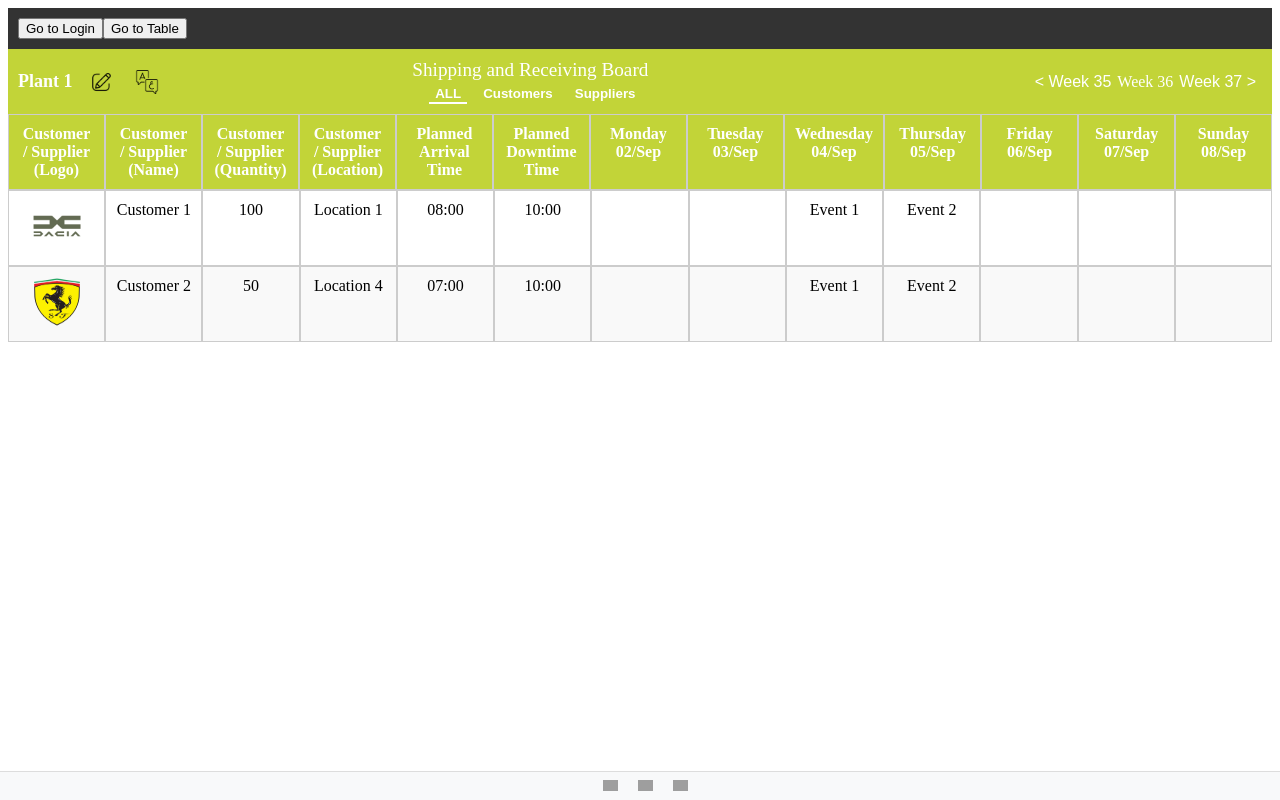
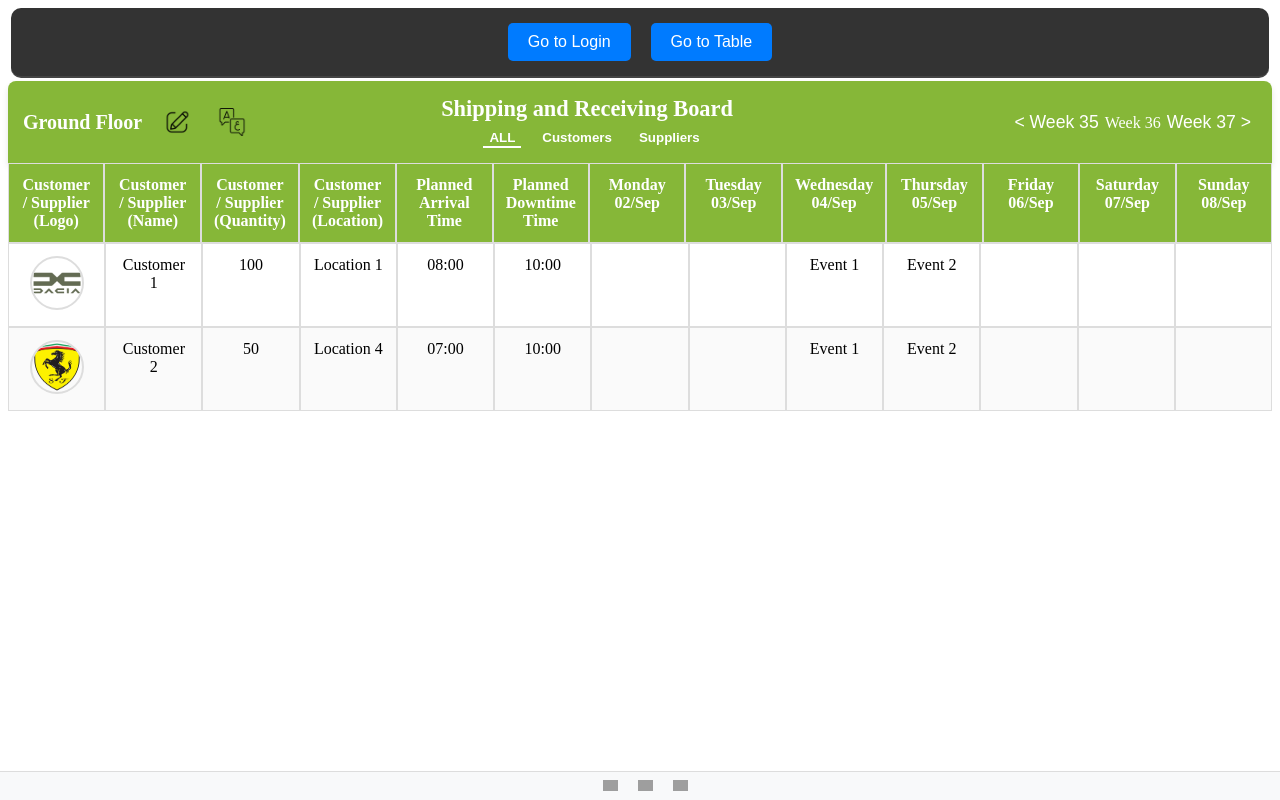
Before and after one commit to ImJoselu/AngularBeginner, an Angular app: page /table in a window 1280 px wide. Built offline with nearby package versions, Linux system fonts and the light colour scheme; grey boxes are pictures that could not be loaded.

Commit message:
Nuevos cambios de estilo y popup, favicon añadido

```diff
--- a/src/app/dynamic-popup/dynamic-popup.component.css
+++ b/src/app/dynamic-popup/dynamic-popup.component.css
@@ -1,25 +1,23 @@
 .popup-overlay {
   position: fixed;
-  top: 0;
-  left: 0;
-  width: 100%;
-  height: 100%;
+  inset: 0; /* Reemplaza top, left, width, height con inset */
   background: rgba(0, 0, 0, 0.6); /* Oscurece el fondo */
-  z-index: 999; /* Coloca la superposición en frente de otros elementos */
+  z-index: 999;
 }
 
 .popup-content {
   position: fixed;
   top: 50%;
   left: 50%;
-  transform: translate(-50%, -50%); /* Centra el popup en la pantalla */
+  transform: translate(-50%, -50%);
   background: #fff;
   padding: 20px;
   border-radius: 10px;
   box-shadow: 0 4px 8px rgba(0, 0, 0, 0.2);
-  z-index: 1000; /* Coloca el contenido por encima de la superposición */
+  z-index: 1000;
   width: 80%;
-  max-width: 500px; /* Limita el ancho máximo */
+  max-width: 500px;
+
 }
 
 .popup-header {
@@ -31,20 +29,21 @@
 }
 
 .popup-header h2 {
-  font-size: 24px; /* Tamaño de fuente más grande */
+  font-size: 24px;
   margin: 0;
-  color: #333; /* Color de texto oscuro */
-  font-weight: bold; /* Negrita para el título */
+  color: #333;
+  font-weight: bold;
 }
 
 .popup-body {
   margin-bottom: 20px;
-  max-height: 300px; /* Limita la altura del cuerpo del popup */
-  overflow-y: auto; /* Permite desplazarse si el contenido es muy largo */
+  max-height: 300px;
+  overflow-y: auto;
+  padding: 0; /* Elimina padding para un mejor ajuste de contenido */
 }
 
 .popup-body ul {
-  list-style-type: none; /* Elimina las viñetas de la lista */
+  list-style: none;
   padding: 0;
   margin: 0;
 }
@@ -55,8 +54,17 @@
   background: #f9f9f9;
   border-radius: 5px;
   border: 1px solid #ddd;
-  color: #555; /* Color de texto */
-  font-size: 16px; /* Tamaño de fuente */
+  color: #555;
+  font-size: 16px;
+  cursor: pointer;
+}
+
+.popup-body li.selected {
+  background-color: #e0e0e0; /* Fondo para ítem seleccionado */
+}
+
+.popup-body li:hover {
+  background-color: #f0f0f0; /* Fondo al pasar el mouse */
 }
 
 .popup-footer {
@@ -66,44 +74,37 @@
 
 .popup-footer button {
   padding: 10px 20px;
-  background-color: #007bff; /* Color de fondo del botón */
-  color: #fff; /* Color del texto del botón */
+  background-color: #007bff;
+  color: #fff;
   border: none;
   border-radius: 5px;
   cursor: pointer;
   font-size: 16px;
+  transition: background-color 0.3s; /* Animación suave al pasar el ratón */
 }
 
 .popup-footer button:hover {
-  background-color: #0056b3; /* Color de fondo del botón al pasar el ratón */
+  background-color: #0056b3;
 }
 
 .close-button {
-  background: none;
+  padding: 5px;
+  padding-left: 9px;
+  padding-right: 9px;
+  background-color: #ff4d46; /* Rojo característico */
   border: none;
-  font-size: 24px;
-  color: #999;
+  border-radius: 25%; /* Forma redonda */
   cursor: pointer;
+  color: #ffffff; /* Color del icono */
+  font-size: 20px; /* Tamaño de la "X" */
+  display: flex;
+  align-items: center;
+  justify-content: center;
+  transition: background-color 0.3s, color 0.3s; /* Transición suave para color y fondo */
+  margin-bottom: 3px;
 }
 
 .close-button:hover {
-  color: #333;
+  background-color: #d12d26; /* Rojo más oscuro al pasar el ratón */
+  color: #f1f1f1; /* Color más claro para el icono al pasar el ratón */
 }
-.popup-body ul {
-  list-style-type: none;
-  padding: 0;
-  margin: 0;
-}
-
-.popup-body li {
-  padding: 10px;
-  cursor: pointer;
-}
-
-.popup-body li.selected {
-  background-color: #e0e0e0; /* Color de fondo para el ítem seleccionado */
-}
-
-.popup-body li:hover {
-  background-color: #f0f0f0; /* Color de fondo al pasar el mouse sobre el ítem */
-}
--- a/src/app/dynamic-popup/dynamic-popup.component.html
+++ b/src/app/dynamic-popup/dynamic-popup.component.html
@@ -6,7 +6,7 @@
   </div>
   <div class="popup-body">
     <ul>
-       <li *ngFor="let item of items" (click)="selectItem(item)" [class.selected]="item === selectedItem">{{ item }}</li>
+      <li *ngFor="let item of items" (click)="selectItem(item)" [class.selected]="item === selectedItem">{{ item }}</li>
     </ul>
   </div>
   <div class="popup-footer">
--- a/src/app/navbar/navbar.component.css
+++ b/src/app/navbar/navbar.component.css
@@ -1,27 +1,36 @@
+/* Estilo general para la barra de navegación */
 .navbar {
-  background-color: #333;
-  padding: 10px;
+  display: flex;
+  justify-content: center; /* Centra los botones en la barra de navegación */
+  align-items: center;
+  background-color: #333; /* Fondo oscuro para la barra */
+  padding: 15px;
+  border-bottom: 2px solid #444; /* Línea sutil en la parte inferior */
+  border-radius: 10px;
+  margin: 3px;
 }
 
-.navbar ul {
-  list-style-type: none;
-  margin: 0;
-  padding: 0;
-  display: flex;
-  justify-content: flex-end;
+/* Estilo para los botones en la barra de navegación */
+.navbar button {
+  background-color: #007bff; /* Color de fondo azul */
+  color: white; /* Color del texto */
+  border: none; /* Sin borde */
+  border-radius: 5px; /* Bordes redondeados */
+  padding: 10px 20px; /* Espaciado interno */
+  font-size: 16px; /* Tamaño de la fuente */
+  margin: 0 10px; /* Espaciado horizontal entre botones */
+  cursor: pointer; /* Cursor tipo mano */
+  transition: background-color 0.3s, transform 0.2s; /* Transiciones suaves */
 }
 
-.navbar ul li {
-  margin: 0 10px;
+/* Efecto al pasar el ratón sobre los botones */
+.navbar button:hover {
+  background-color: #0056b3; /* Color de fondo más oscuro al pasar el ratón */
+  transform: scale(1.05); /* Efecto de agrandamiento al pasar el ratón */
 }
 
-.navbar ul li a {
-  color: white;
-  text-decoration: none;
-  padding: 5px 10px;
-  border-radius: 3px;
+/* Efecto al hacer clic en los botones */
+.navbar button:active {
+  background-color: #004494; /* Color de fondo aún más oscuro al hacer clic */
+  transform: scale(0.98); /* Efecto de reducción al hacer clic */
 }
-
-.navbar ul li a:hover {
-  background-color: #555;
-}
--- a/src/app/shipping-board/shipping-board.component.css
+++ b/src/app/shipping-board/shipping-board.component.css
@@ -1,57 +1,77 @@
+/* Estilo para el encabezado */
 .header {
   display: flex;
   justify-content: space-between;
   align-items: center;
-  background-color: #c2d438;
-  padding: 10px;
+  background-color: #86b738; /* Verde moderno */
+  padding: 15px;
   color: white;
+  border-radius: 8px 8px 0 0;
+  box-shadow: 0 4px 6px rgba(0, 0, 0, 0.1);
 }
+
 /* Contenedor del nombre de la planta y el botón */
 .plant-name-container {
   display: flex;
   align-items: center;
-  gap: 10px; /* Espacio entre el nombre y el botón */
+  gap: 15px; /* Espacio entre el nombre y el botón */
 }
 
 /* Estilo del nombre de la planta */
 .plant-name {
-  font-size: 18px;
-  font-weight: bold;
+  font-size: 20px;
+  font-weight: 700;
+  color: #ffffff;
 }
 
 /* Estilo del botón de edición */
 .function-button {
-  background-color: transparent; /* Sin fondo */
-  border: none; /* Sin borde */
-  cursor: pointer; /* Apunta el cursor */
+  background-color: transparent;
+  border: none;
+  cursor: pointer;
+  transition: transform 0.2s ease-in-out; /* Transición suave al interactuar */
+}
+
+.function-button:hover {
+  transform: scale(1.1); /* Agranda el botón al pasar el mouse */
 }
 
 /* Estilo de la imagen dentro del botón */
 .function-button img {
-  width: 24px; /* Ajusta el tamaño de la imagen según tus necesidades */
-  height: 24px;
-  vertical-align: middle; /* Alinea la imagen verticalmente */
+  width: 28px;
+  height: 28px;
+  vertical-align: middle;
 }
 
+/* Título del tablero de envíos */
 .shipping-board-title {
   flex: 2;
   text-align: center;
-  font-size: 1.2em;
+  font-size: 1.4em;
+  font-weight: 600;
+  color: #ffffff;
 }
 
+/* Estilo de los botones de filtro */
 .filters button {
   background: none;
   border: none;
   color: white;
   cursor: pointer;
-  margin-left: 10px;
+  margin-left: 15px;
   font-weight: bold;
+  transition: color 0.2s ease-in-out;
+}
+
+.filters button:hover {
+  color: #ffeb3b; /* Amarillo brillante al pasar el mouse */
 }
 
 .filters .active {
   border-bottom: 2px solid white;
 }
 
+/* Navegación de la semana */
 .week-navigation {
   flex: 1;
   text-align: right;
@@ -62,53 +82,69 @@
   border: none;
   color: white;
   cursor: pointer;
-  font-size: 1em;
+  font-size: 1.1em;
+  transition: color 0.2s ease-in-out;
 }
 
+.week-navigation button:hover {
+  color: #ffeb3b;
+}
+
+/* Contenedor de la tabla */
 .table-container {
   width: 100%;
   overflow-x: auto;
-  margin-top: 10px;
+  margin-top: 15px;
+  border-radius: 0 0 8px 8px;
+  box-shadow: 0 4px 6px rgba(0, 0, 0, 0.1);
 }
 
+/* Estilo para encabezados y celdas */
 .table-header, .table-row {
   display: flex;
 }
 
 .header-cell, .cell {
   flex: 1;
-  padding: 10px;
-  border: 1px solid #ccc;
+  padding: 12px;
+  border: 1px solid #ddd;
   text-align: center;
-  background-color: #f0f0f0;
 }
 
 .header-cell {
   font-weight: bold;
-  background-color: #c2d438;
+  background-color: #86b738;
   color: white;
 }
 
 .cell {
   background-color: #fff;
+  transition: background-color 0.2s ease-in-out;
+}
+
+.cell:hover {
+  background-color: #f1f1f1; /* Color de fondo al pasar el mouse */
 }
 
 .table-row:nth-child(even) .cell {
-  background-color: #f9f9f9;
+  background-color: #fafafa;
 }
 
 .logo-image {
   width: 50px;
   height: 50px;
+  border-radius: 50%; /* Hace que los logos sean redondos */
+  border: 2px solid #ddd;
 }
 
+/* Estilo del popup */
 .popup-overlay {
   position: fixed;
   top: 0;
   left: 0;
   width: 100%;
   height: 100%;
-  background: rgba(0, 0, 0, 0.5);
+  background: rgba(0, 0, 0, 0.6);
   display: flex;
   align-items: center;
   justify-content: center;
@@ -117,11 +153,12 @@
 
 .popup-content {
   background: white;
-  border-radius: 8px;
-  padding: 20px;
+  border-radius: 10px;
+  padding: 25px;
   max-width: 500px;
-  width: 100%;
+  width: 90%;
   position: relative;
+  box-shadow: 0 8px 16px rgba(0, 0, 0, 0.2);
 }
 
 .popup-header {
@@ -135,14 +172,65 @@
   border: none;
   font-size: 24px;
   cursor: pointer;
+  color: #ff4d46; /* Rojo característico */
+  transition: color 0.3s ease-in-out;
+}
+
+.close-button:hover {
+  color: #d12d26; /* Rojo más oscuro al pasar el mouse */
+}
+
+/* Cuerpo del popup */
+.popup-body {
+  margin-top: 15px;
 }
 
 .popup-body ul {
   list-style: none;
   padding: 0;
+  margin: 0;
+  max-height: 200px;
+  overflow-y: auto; /* Permite desplazamiento cuando hay más de 3 elementos */
+  scrollbar-width: thin;
+  scrollbar-color: #86b738 transparent;
 }
 
+.popup-body li {
+  padding: 10px;
+  background-color: #f9f9f9;
+  border: 1px solid #ddd;
+  border-radius: 5px;
+  margin-bottom: 8px;
+  cursor: pointer;
+  transition: background-color 0.2s ease-in-out;
+}
+
+.popup-body li:hover {
+  background-color: #86b738;
+  color: white;
+}
+
+.popup-body li.selected {
+  background-color: #86b738;
+  color: white;
+}
+
+/* Pie del popup */
 .popup-footer {
   margin-top: 20px;
   text-align: right;
 }
+
+.popup-footer button {
+  padding: 10px 20px;
+  background-color: #007bff;
+  color: white;
+  border: none;
+  border-radius: 5px;
+  cursor: pointer;
+  font-size: 16px;
+}
+
+.popup-footer button:hover {
+  background-color: #0056b3;
+}
--- a/src/app/shipping-board/shipping-board.component.ts
+++ b/src/app/shipping-board/shipping-board.component.ts
@@ -40,7 +40,7 @@ export class ShippingBoardComponent implements OnInit {
   popupTitle: string = '';
   popupItems: string[] = [];
   showPopup: boolean = false;
-  plantTitle: string = 'Plant 1';  // Título inicial de la planta
+  plantTitle: string = 'Ground Floor';  // Título inicial de la planta
 
   data: DataEntry[] = [
     {
@@ -111,7 +111,7 @@ export class ShippingBoardComponent implements OnInit {
 
   openPopup(type: 'plants' | 'languages') {
     this.popupTitle = type === 'plants' ? 'Change Plant' : 'Change Language';
-    this.popupItems = type === 'plants' ? ['Plant 1', 'Plant 2', 'Plant 3'] : ['English', 'Spanish', 'French', 'Russian'];
+    this.popupItems = type === 'plants' ? ['Ground Floor', 'Humanitarian Floor', 'Logistical Floor', 'IT Floor'] : ['English', 'Spanish', 'French', 'Russian'];
     this.showPopup = true;
 
     // JLTor: Verifica que los valores se están configurando correctamente
```
Also changed, not shown: 1 other file (tests, documents, lock files or other folders).
